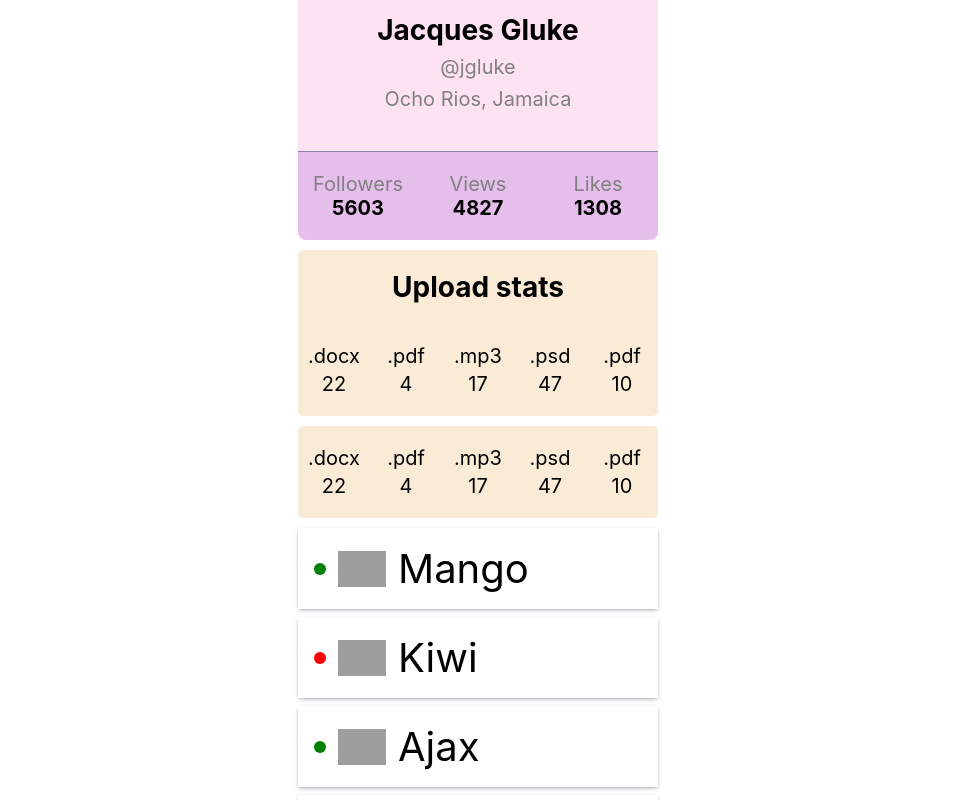
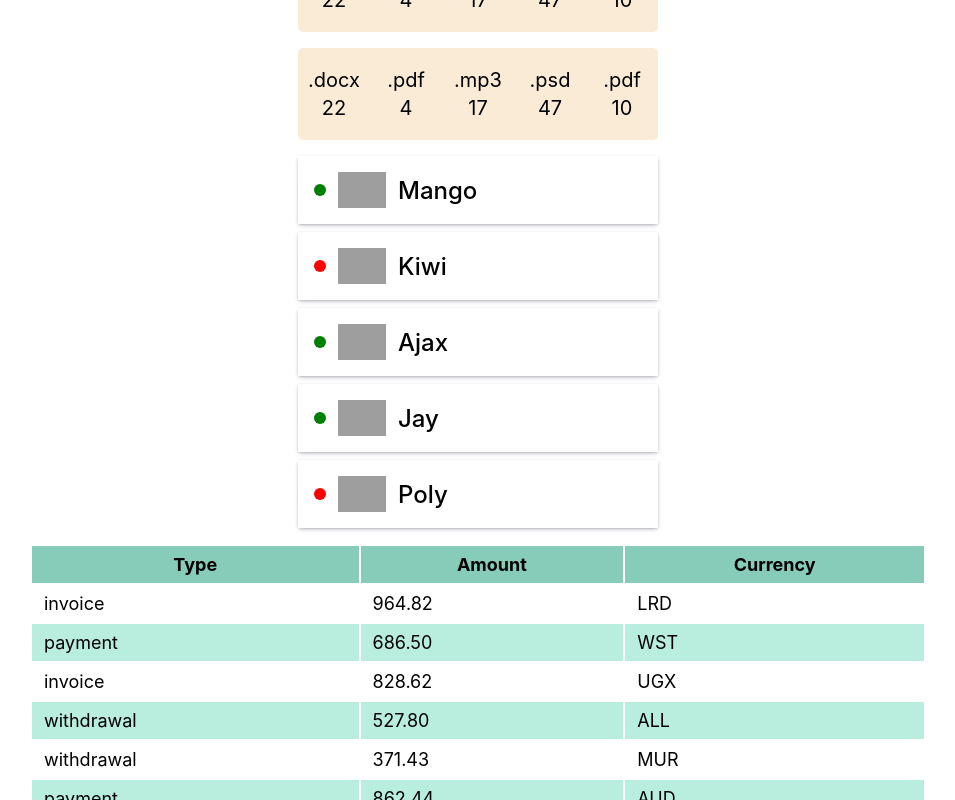
Before and after one commit to ssulphurr/goit-react-hw-01-components, a React (Create React App) app: page / in a window 1280 px wide. Shown: the top 800 px of the page, without its empty margins (162-1117 px from the left). Built offline with nearby package versions, Linux system fonts and the light colour scheme; grey boxes are pictures that could not be loaded.

Commit message:
adds task 4

```diff
--- a/src/components/App.jsx
+++ b/src/components/App.jsx
@@ -6,6 +6,9 @@
 
 import { FriendList } from './FriendList/FriendList';
 import friends from 'friends.json';
+
+import { TransactionsHistory } from './TransactionHistory/TransactionHistory';
+import transactions from 'transactions.json'
 
 export const App = () => {
   return (
@@ -19,9 +22,10 @@
         color: '#010101',
 
         flexDirection: 'column',
-
+        gap: 16,
       }}
     >
+
       <Profile
         username={user.username}
         tag={user.tag}
@@ -35,6 +39,8 @@
       <Statistics stats={data}/>
 
       <FriendList friends={friends} />
+
+      <TransactionsHistory items={transactions}/>
     </div>
   );
 };
--- a/src/components/FriendList/FriendList.module.css
+++ b/src/components/FriendList/FriendList.module.css
@@ -6,7 +6,8 @@
     gap: 8px;
     width: 360px;
     margin: 0;
-    margin-bottom: 10px;
+    font-size: 24px;
+    font-weight: 500;
 }
 
 .item{
--- a/src/components/Profile/Profile.module.css
+++ b/src/components/Profile/Profile.module.css
@@ -2,7 +2,6 @@
     width: 360px;
     font-size: 20px;
     color: gray;
-    margin-bottom: 10px;
 }
 
 .description{
--- a/src/components/Statistics/Statistics.module.css
+++ b/src/components/Statistics/Statistics.module.css
@@ -1,5 +1,4 @@
 .statistics{
-    margin-bottom: 10px;
     width: 360px;
     background-color: antiquewhite;
     display: flex;
--- /dev/null
+++ b/src/components/TransactionHistory/TransactionHistory.jsx
@@ -0,0 +1,26 @@
+import { PropTypes } from 'prop-types';
+import css from './TransactionHistory.module.css';
+
+export const TransactionsHistory = ({ items }) => {
+  return (
+    <table className={css.transaction_history}>
+      <thead>
+        <tr>
+          <th>Type</th>
+          <th>Amount</th>
+          <th>Currency</th>
+        </tr>
+      </thead>
+
+      <tbody>
+        {items.map(({ id, type, amount, currency }) => (
+          <tr key={id}>
+            <td>{type}</td>
+            <td>{amount}</td>
+            <td>{currency}</td>
+          </tr>
+        ))}
+      </tbody>
+    </table>
+  );
+};
--- /dev/null
+++ b/src/components/TransactionHistory/TransactionHistory.module.css
@@ -0,0 +1,20 @@
+.transaction_history{
+    width: 70%;
+    font-size: 18px;
+}
+
+.transaction_history th, .transaction_history td {
+    padding: 8px 12px;
+}
+
+.transaction_history tr{
+    width: 100%;
+}
+
+.transaction_history th{
+    background-color: #87CBB9;
+}
+
+.transaction_history tr:nth-child(even){
+    background-color:#B9EDDD;
+}
--- /dev/null
+++ b/src/transactions.json
@@ -0,0 +1,122 @@
+[
+  {
+    "id": "1e0700a2-5183-4291-85cc-2065a036a683",
+    "type": "invoice",
+    "amount": "964.82",
+    "currency": "LRD"
+  },
+  {
+    "id": "a30f821b-4d25-4ff0-abdd-e340b3f0dd2b",
+    "type": "payment",
+    "amount": "686.50",
+    "currency": "WST"
+  },
+  {
+    "id": "44dca67a-8e5a-4798-bf8e-b15efd4e1abd",
+    "type": "invoice",
+    "amount": "828.62",
+    "currency": "UGX"
+  },
+  {
+    "id": "ea8ed3dc-2b68-4a53-905a-53ecb0adef33",
+    "type": "withdrawal",
+    "amount": "527.80",
+    "currency": "ALL"
+  },
+  {
+    "id": "ea76146a-0b00-4b80-bc02-a8c822176712",
+    "type": "withdrawal",
+    "amount": "371.43",
+    "currency": "MUR"
+  },
+  {
+    "id": "63ca02f9-d637-46b5-9237-f3b24425e029",
+    "type": "payment",
+    "amount": "862.44",
+    "currency": "AUD"
+  },
+  {
+    "id": "ed0263e8-59a5-4bf1-87e0-2bb88e53dc34",
+    "type": "withdrawal",
+    "amount": "907.00",
+    "currency": "GEL"
+  },
+  {
+    "id": "6013bad0-750c-4691-8bc2-d8f2b43969c4",
+    "type": "withdrawal",
+    "amount": "352.52",
+    "currency": "UGX"
+  },
+  {
+    "id": "252c7be4-8b06-4fa7-8d42-61fb835b70d5",
+    "type": "payment",
+    "amount": "388.98",
+    "currency": "TOP"
+  },
+  {
+    "id": "4eaab41b-b967-40ac-82ed-85fc66f646f1",
+    "type": "deposit",
+    "amount": "103.10",
+    "currency": "BWP"
+  },
+  {
+    "id": "9648a350-8469-42d5-8bf3-18090de5fe67",
+    "type": "withdrawal",
+    "amount": "322.32",
+    "currency": "MRO"
+  },
+  {
+    "id": "9c5c25fb-1a95-4b2f-8d1f-4c4426d677cc",
+    "type": "invoice",
+    "amount": "14.79",
+    "currency": "PYG"
+  },
+  {
+    "id": "43ef232c-80e9-4d6f-b48a-b22405620de3",
+    "type": "payment",
+    "amount": "904.86",
+    "currency": "CHF"
+  },
+  {
+    "id": "5161682e-e620-4019-ab0a-24ceb10fbd20",
+    "type": "withdrawal",
+    "amount": "307.08",
+    "currency": "NOK"
+  },
+  {
+    "id": "7b119d71-42e6-4c42-a141-6818b07bb9ff",
+    "type": "invoice",
+    "amount": "275.07",
+    "currency": "AWG"
+  },
+  {
+    "id": "a4f65722-65c4-4c28-b1f4-b8ed988bb205",
+    "type": "deposit",
+    "amount": "213.10",
+    "currency": "STD"
+  },
+  {
+    "id": "c6e5784b-0ca3-48d6-86e5-b5128af5a523",
+    "type": "invoice",
+    "amount": "116.11",
+    "currency": "CUP CUC"
+  },
+  {
+    "id": "c9ebed6a-3a02-4b49-ac0d-0534b51f2bfd",
+    "type": "invoice",
+    "amount": "878.67",
+    "currency": "HKD"
+  },
+  {
+    "id": "a4a98b0e-b22c-438b-9f83-de2df52110c8",
+    "type": "invoice",
+    "amount": "725.03",
+    "currency": "UYU UYI"
+  },
+  {
+    "id": "b39bfa7a-0166-4c47-94d6-87d20590f746",
+    "type": "payment",
+    "amount": "405.45",
+    "currency": "MDL"
+  }
+]
```
